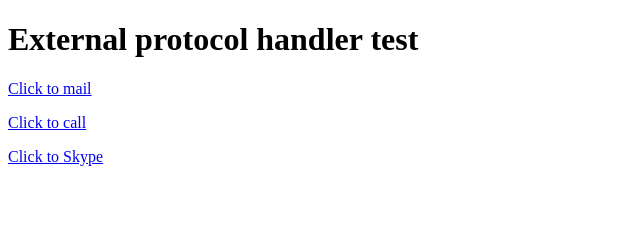
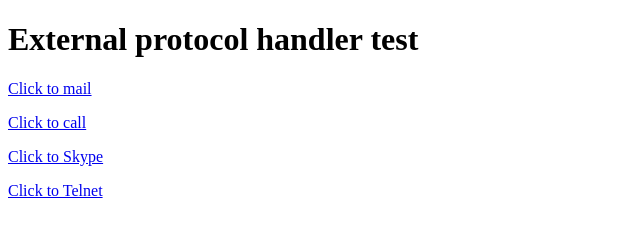
Before and after one commit to dominickng/chromium-demos, a plain HTML site: page security/external-protocol/click-to-launch.html in a window 1280 px wide. Shown: the whole page, without its empty margins (0-640 px from the left). Drawn offline with Linux system fonts and the light colour scheme.

Commit message:
Adding telnet link

```diff
--- a/security/external-protocol/click-to-launch.html
+++ b/security/external-protocol/click-to-launch.html
@@ -8,6 +8,7 @@
     <p><a href="mailto:nobody@example.com">Click to mail</a></p>
     <p><a href="tel:+00000000000">Click to call</a></p>
     <p><a href="skype:nobodynobodynobody">Click to Skype</a></p>
+    <p><a href="telnet:+00000">Click to Telnet</a></p>
 
     </script>
 </html>
```
